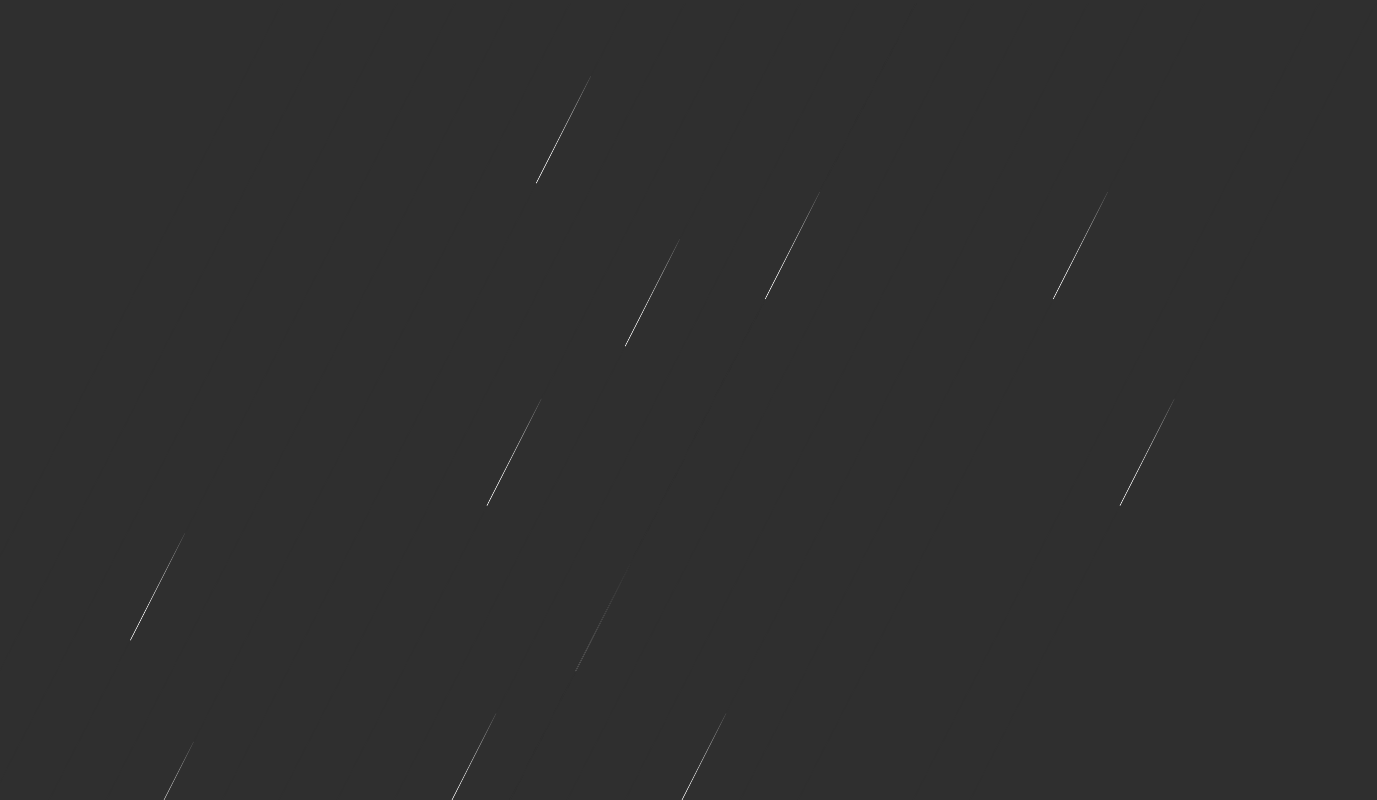
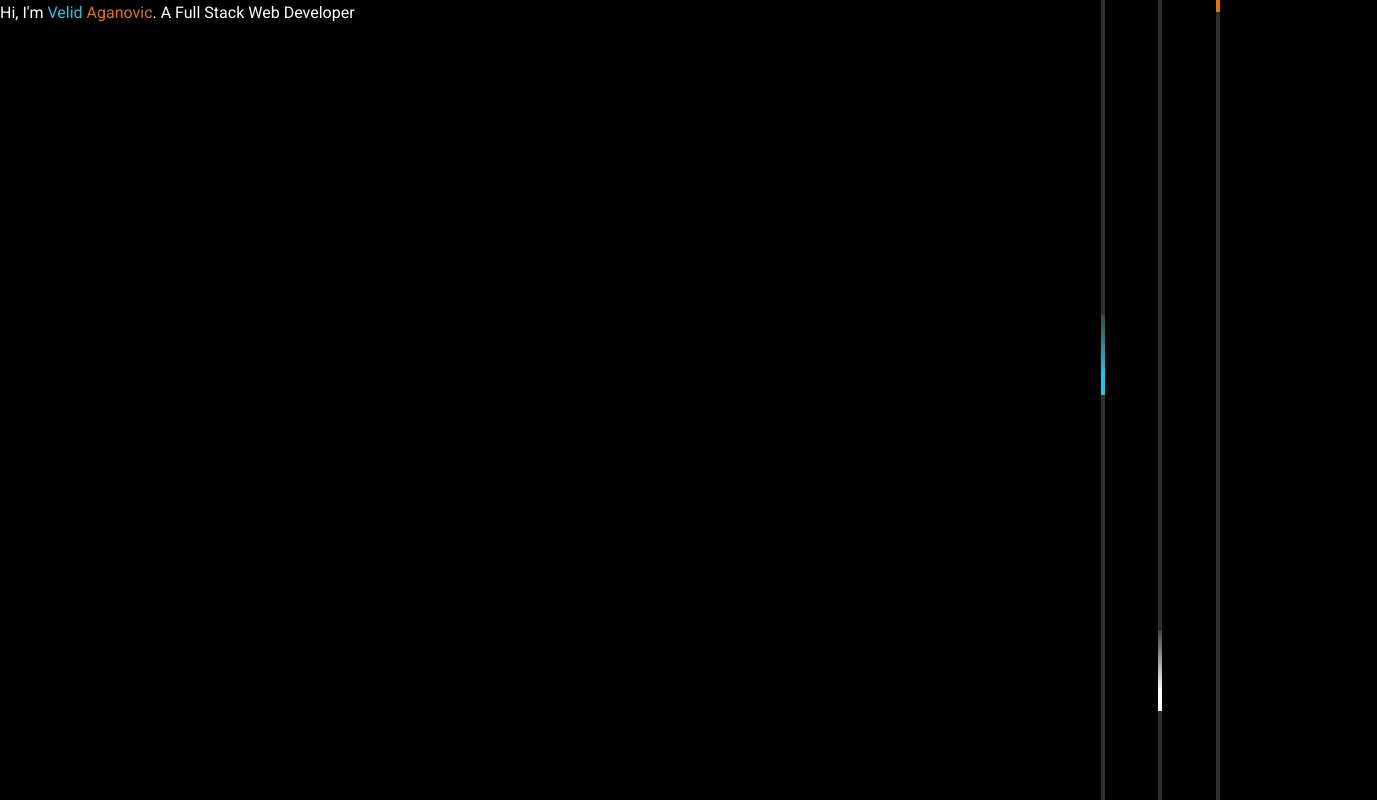
Before and after one commit to VelidAganovic/Website, a React (Create React App) app in the folder portfolio/: page / in a window 1280 px wide. Shown: the top 800 px of the page, 1377 px wide, since content can reach past the window. Built offline with nearby package versions, Linux system fonts and the light colour scheme.

Commit message:
new landing page and begin intro text

```diff
--- a/portfolio/src/Background/Background.css
+++ b/portfolio/src/Background/Background.css
@@ -10,7 +10,7 @@
   display: table;
   width: 100%;
   height: 100%;
-  background-color: #2F2F2F;
+  background-color: #000000;
   color: #000;
   line-height: 1.6;
   position: relative;
@@ -28,18 +28,17 @@
 
 .line {
   position: absolute;
-  width: 1px;
+  width: 4px;
   height: 120%;
   top: 0;
   left: 50%;
-  -webkit-transform: translateY(-50px) rotate(27deg);
-  background: #2F2F2F;
+  background: #2f2f2f;
   overflow: hidden; }
   .line::after {
     content: "";
     display: block;
     position: absolute;
-    height: 15vh;
+    height: 10vh;
     width: 100%;
     top: -50%;
     left: 0;
@@ -48,93 +47,20 @@
     animation-fill-mode: forwards;
     animation-timing-function: cubic-bezier(0.4, 0.26, 0, 0.27); }
   .line:nth-child(1) {
-    margin-left: -50%; }
+    margin-left: 40%; }
     .line:nth-child(1)::after {
-      animation-delay: 2s; }
+      animation-delay: 1.3s;
+      background: linear-gradient(to bottom, rgba(255, 255, 255, 0.1) 0%, #18CAE6 75%, #18CAE6 100%); }
   .line:nth-child(2) {
-    margin-left: -45%; }
+    margin-left: 45%; }
     .line:nth-child(2)::after {
-      animation-delay: 2.2s; }
+      animation-delay: 0.5s;
+      background: linear-gradient(to bottom, rgba(255, 255, 255, 0.1) 0%, #FFFFFF 75%, #FFFFFF 100%); }
   .line:nth-child(3) {
-    margin-left: -40%; }
+    margin-left: 50%; }
     .line:nth-child(3)::after {
-      animation-delay: 1.7s; }
-  .line:nth-child(4) {
-    margin-left: -35%; }
-    .line:nth-child(4)::after {
-      animation-delay: 3.1s; }
-  .line:nth-child(5) {
-    margin-left: -30%; }
-    .line:nth-child(5)::after {
-      animation-delay: 1.9s; }
-  .line:nth-child(6) {
-    margin-left: -25%; }
-    .line:nth-child(6)::after {
-      animation-delay: 2.4s; }
-  .line:nth-child(7) {
-    margin-left: -20%; }
-    .line:nth-child(7)::after {
-      animation-delay: 1.2s; }
-  .line:nth-child(8) {
-    margin-left: -15%; }
-    .line:nth-child(8)::after {
-      animation-delay: 1.5s; }
-  .line:nth-child(9) {
-    margin-left: -10%; }
-    .line:nth-child(9)::after {
-      animation-delay: 0.5s; }
-  .line:nth-child(10) {
-    margin-left: -5%; }
-    .line:nth-child(10)::after {
-      animation-delay: 0.9s; }
-  .line:nth-child(11) {
-    margin-left: 0%; }
-    .line:nth-child(11)::after {
-      animation-delay: 2.5s; }
-  .line:nth-child(12) {
-    margin-left: 5%; }
-    .line:nth-child(12)::after {
-      animation-delay: 3s; }
-  .line:nth-child(13) {
-    margin-left: 5%; }
-    .line:nth-child(13)::after {
-      animation-delay: 1s; }
-  .line:nth-child(14) {
-    margin-left: 10%; }
-    .line:nth-child(14)::after {
-      animation-delay: 2s; }
-  .line:nth-child(15) {
-    margin-left: 15%; }
-    .line:nth-child(15)::after {
-      animation-delay: 1.5s; }
-  .line:nth-child(16) {
-    margin-left: 20%; }
-    .line:nth-child(16)::after {
-      animation-delay: 2.5s; }
-  .line:nth-child(17) {
-    margin-left: 25%; }
-    .line:nth-child(17)::after {
-      animation-delay: 2s; }
-  .line:nth-child(18) {
-    margin-left: 30%; }
-    .line:nth-child(18)::after {
-      animation-delay: 1s; }
-  .line:nth-child(19) {
-    margin-left: 35%; }
-    .line:nth-child(19)::after {
-      animation-delay: 3s; }
-  .line:nth-child(19) {
-    margin-left: 40%; }
-    .line:nth-child(19)::after {
-      animation-delay: 2s; }
-  .line:nth-child(20) {
-    margin-left: 45%; }
-    .line:nth-child(20)::after {
-      animation-delay: 0.5s; }
-  .line:nth-child(21) {
-    margin-left: 50%; }
-    .line:nth-child(21)::after {
-      animation-delay: 2s; }
+      animation-delay: 1.9s;
+      background: linear-gradient(to bottom, rgba(255, 255, 255, 0.1) 0%, #DF740C 75%, #DF740C 100%); }
 
 @keyframes drop {
   0% {
@@ -142,4 +68,4 @@
   100% {
     top: 100%; } }
 
-/*# sourceMappingURL=LandingPage.css.map */
+/*# sourceMappingURL=Background.css.map */
--- a/portfolio/src/Background/Background.js
+++ b/portfolio/src/Background/Background.js
@@ -3,17 +3,18 @@
 
 function Background(props) {
     // size is amount of drops also needs to be adjusted in css
-    const size = 20;
+    const size = 3;
     var indents = [];
+    var indents2 = [];
     for (var i = 0; i < size; i++) {
     indents.push(<div class="line"></div>);
     }
     return (
-      <div className="App">
-          <div class="lines">
-            {indents}
+      <div className="background">
+        <div class="lines">
+          {indents}
+          </div>
         </div>
-      </div>
     )
   }
 
--- a/portfolio/src/Background/Background.sass
+++ b/portfolio/src/Background/Background.sass
@@ -10,7 +10,7 @@
   display: table
   width: 100%
   height: 100%
-  background-color: #2F2F2F
+  background-color: #000000
   color: #000
   line-height: 1.6
   position: relative
@@ -28,20 +28,19 @@
 
 .line
   position: absolute
-  width: 1px
+  width: 4px
   height: 120%
   top: 0
   left: 50%
-  -webkit-transform: translateY(-50px) rotate(27deg)
   // change this to remove line to background color of body
-  background: #2F2F2F
+  background: #2f2f2f
   overflow: hidden
 
   &::after
     content: ''
     display: block
     position: absolute
-    height: 15vh
+    height: 10vh
     width: 100%
     top: -50%
     left: 0
@@ -52,14 +51,14 @@
 
 
   // dirty fix find better way to do this
-  $sizes: 1 2s -50%, 2 2.2s -45%, 3 1.7s -40%, 4 3.1s -35%, 5 1.9s -30%, 6 2.4s -25%, 7 1.2s -20%, 8 1.5s -15%, 9 0.5s -10%, 10 0.9s -5%, 11 2.5s 0%, 12 3s 5%, 13 1s 5%, 14 2s 10%, 15 1.5s 15%, 16 2.5s 20%, 17 2s 25%, 18 1s 30%, 19 3s 35%, 19 2s 40%, 20 0.5s 45%, 21 2s 50%
+  $sizes: 1 1.3s 40% #18CAE6, 2 0.5s 45% #FFFFFF, 3 1.9s 50% #DF740C
 
-  @each $num, $duration, $spot in $sizes
+  @each $num, $duration, $spot, $color in $sizes
     &:nth-child(#{$num})
       margin-left: #{$spot}
       &::after
         animation-delay: #{$duration}
-
+        background: linear-gradient(to bottom, rgba(255, 255, 255, 0.1) 0%, $color 75%, $color 100%)
 
 
 @keyframes drop
--- /dev/null
+++ b/portfolio/src/IntroText/IntroText.css
@@ -0,0 +1,15 @@
+.intro-text{
+    color: white;
+  }
+
+  .name {
+    color: #18CAE6
+  }
+
+  .lastname {
+    color: #DF740C
+  }
+
+  h1 {
+    color: white;
+  }
--- /dev/null
+++ b/portfolio/src/IntroText/IntroText.js
@@ -0,0 +1,14 @@
+import React from 'react';
+import './IntroText.css';
+
+function IntroText(props) {
+    // size is amount of drops also needs to be adjusted in css
+    return (
+      <div className="intro-text">
+            Hi, I'm <span class="name">Velid </span><span class="lastname">Aganovic</span>.
+            A Full Stack Web Developer
+      </div>
+    )
+  }
+
+  export default IntroText;
--- a/portfolio/src/index.css
+++ b/portfolio/src/index.css
@@ -15,6 +15,17 @@
   -moz-osx-font-smoothing: grayscale; */
 }
 
+.landing-text{
+  color: white;
+}
+
+.name {
+  color: #18CAE6
+}
+h1 {
+  color: white;
+}
+
 code {
   font-family: source-code-pro, Menlo, Monaco, Consolas, 'Courier New',
     monospace;
--- a/portfolio/src/index.js
+++ b/portfolio/src/index.js
@@ -3,6 +3,7 @@
 import './index.css';
 import App from './App';
 import Background from './Background/Background'
+import IntroText from './IntroText/IntroText'
 import store from './redux/store';
 import { Provider } from 'react-redux';
 import reportWebVitals from './reportWebVitals';
@@ -11,8 +12,8 @@
   <Provider store={store}>
     <React.StrictMode>
       {/* <App /> */}
-      <Background />
-      {/* <h1>test</h1> */}
+      <Background/>
+      <IntroText></IntroText>
     </React.StrictMode>
   </Provider>,
   document.getElementById('root')
```
Also changed, not shown: 2 other files (tests, documents, lock files or other folders).
